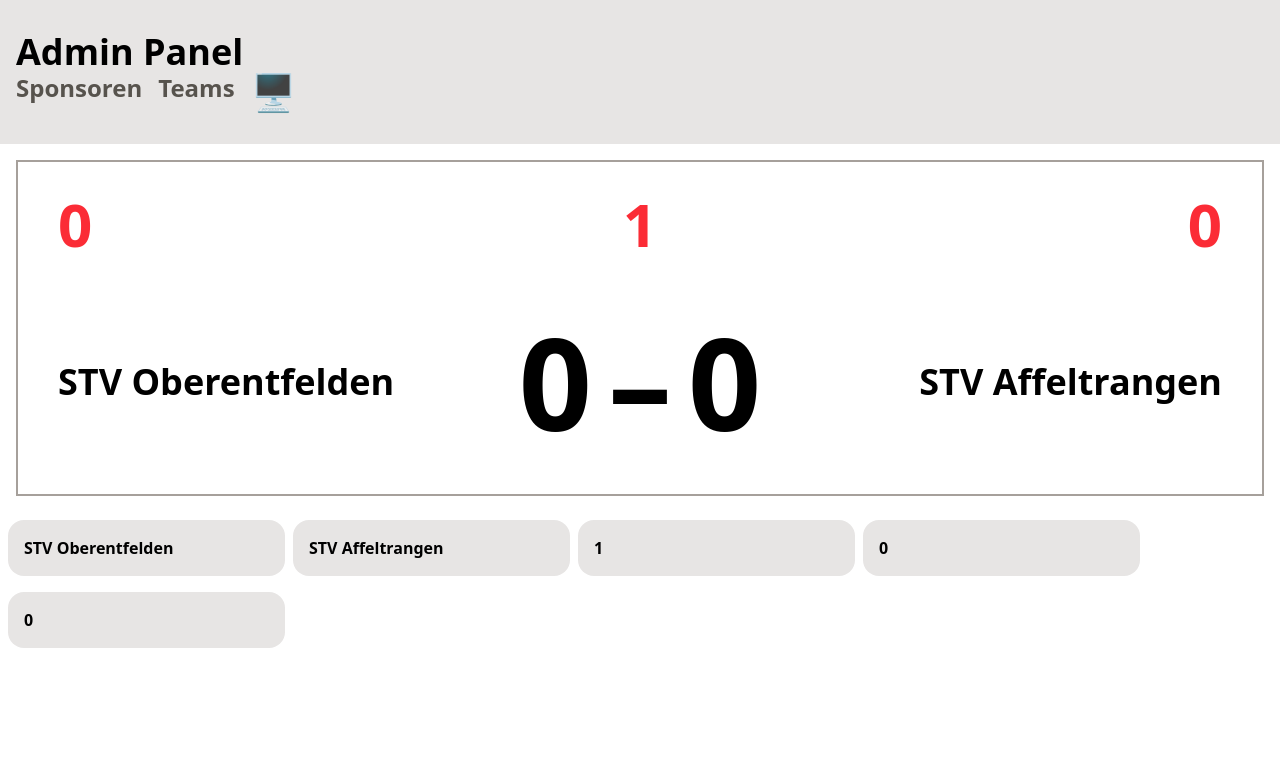
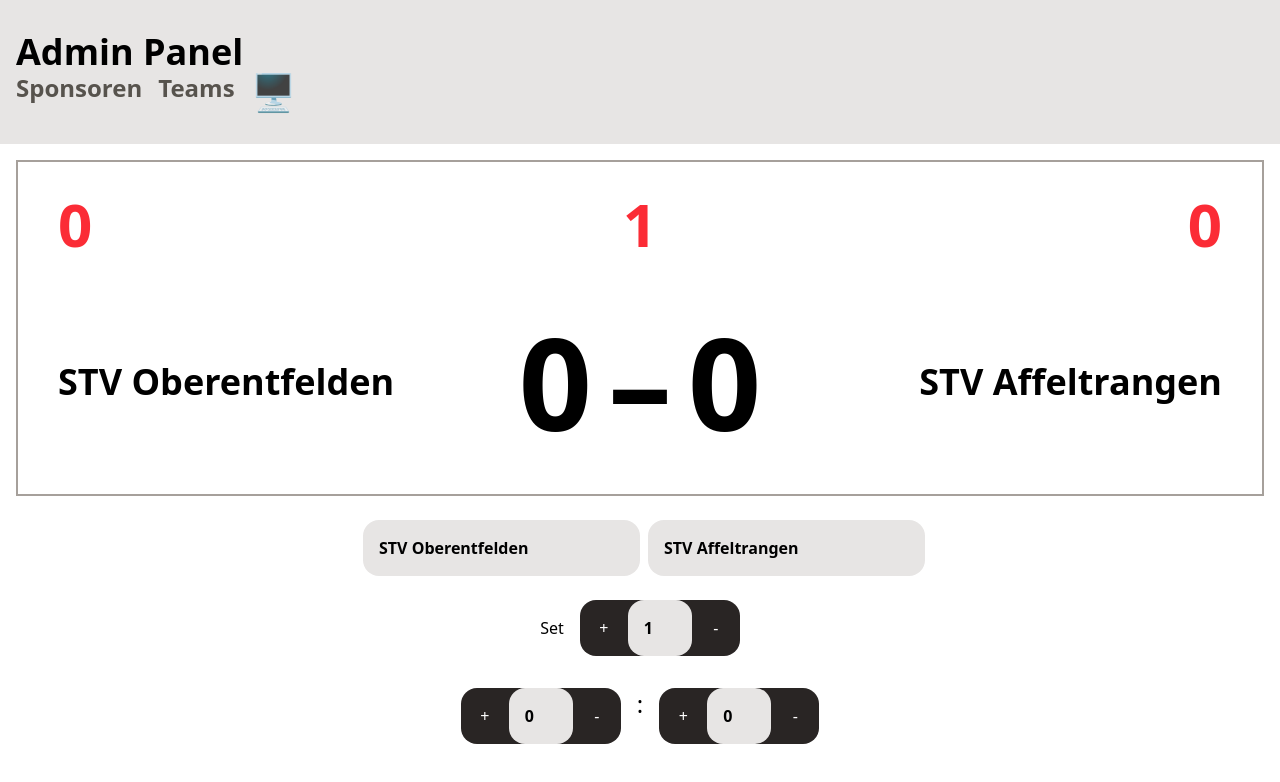
Before and after one commit to JesseB0rn/final4-counter, a Vue app: page / in a window 1280 px wide. Shown: the top 782 px of the page. Built offline with nearby package versions, Linux system fonts and the light colour scheme.

Commit message:
nicer admin view

```diff
--- a/src/views/AdminView.vue
+++ b/src/views/AdminView.vue
@@ -22,11 +22,34 @@
   <div class="border-2 border-stone-400 m-4">
     <Game-counter></Game-counter>
   </div>
-  <input type="text" class="rounded-2xl bg-stone-200 m-2 mr-0 p-4 grow font-bold" placeholder="A" v-model="nameAInput" />
-  <input type="text" class="rounded-2xl bg-stone-200 m-2 mr-0 p-4 grow font-bold" placeholder="B" v-model="nameBInput" />
-  <input type="number" class="rounded-2xl bg-stone-200 m-2 mr-0 p-4 grow font-bold" placeholder="B" v-model="shownSet" />
-  <input type="number" class="rounded-2xl bg-stone-200 m-2 mr-0 p-4 grow font-bold" placeholder="B" v-model="scoreA" />
-  <input type="number" class="rounded-2xl bg-stone-200 m-2 mr-0 p-4 grow font-bold" placeholder="B" v-model="scoreB" />
+
+  <div class="flex flex-col m-4 items-center">
+    <div class="flex flex-row items-center">
+      <input type="text" class="rounded-2xl bg-stone-200 m-2 mr-0 p-4 grow font-bold" placeholder="A" v-model="nameAInput" />
+      <input type="text" class="rounded-2xl bg-stone-200 m-2 mr-0 p-4 grow font-bold" placeholder="B" v-model="nameBInput" />
+    </div>
+    <div class="flex flex-row items-center m-4">
+      <label for="shownSet" class="mr-4">Set</label>
+      <div class="flex flex-row items-center rounded-2xl bg-stone-800">
+        <button class="p-4 text-white w-12" @click="shownSet++">+</button>
+        <input type="number" class="rounded-2xl bg-stone-200 mr-0 p-4 grow font-bold w-16" placeholder="B" v-model="shownSet" />
+        <button class="p-4 text-white w-12" @click="shownSet--">-</button>
+      </div>
+    </div>
+    <div class="flex flex-row m-4">
+      <div class="flex flex-row items-center rounded-2xl bg-stone-800">
+        <button class="p-4 text-white min-w-12" @click="scoreA++">+</button>
+        <input type="number" class="rounded-2xl bg-stone-200 mr-0 p-4 grow font-bold w-16" placeholder="B" v-model="scoreA" />
+        <button class="p-4 text-white min-w-12" @click="scoreA--">-</button>
+      </div>
+      <span class="mx-4 text-bold text-2xl">:</span>
+      <div class="flex flex-row items-center rounded-2xl bg-stone-800">
+        <button class="p-4 text-white min-w-12" @click="scoreB++">+</button>
+        <input type="number" class="rounded-2xl bg-stone-200 mr-0 p-4 grow font-bold w-16" placeholder="B" v-model="scoreB" />
+        <button class="p-4 text-white min-w-12" @click="scoreB--">-</button>
+      </div>
+    </div>
+  </div>
 
   <!-- <set-input></set-input> -->
 </template>
```
